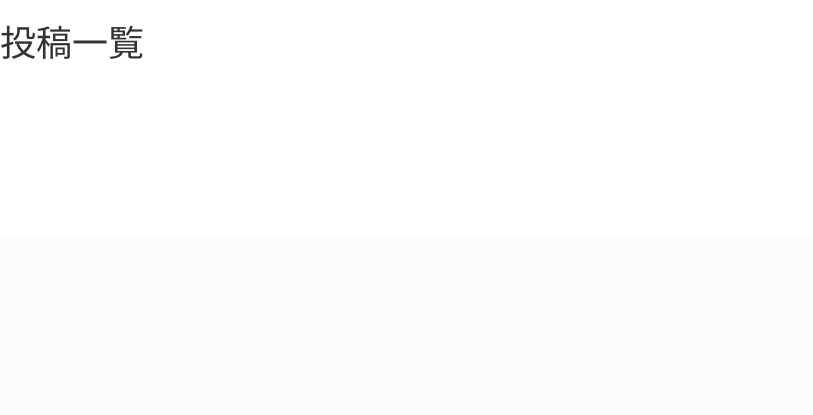
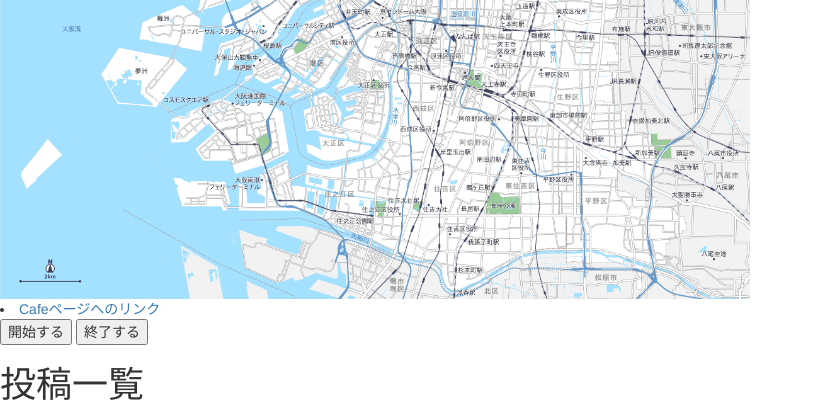
Before and after one commit to bayamax/djangosns-copy-test, a Django app: page / in a window 1280 px wide. Shown: the part 566-981 px from the top of the page, without its empty margins (0-813 px from the left). Before the commit the page ends 625 px from the top, so only its background shows below. Run offline with Django 3.2, Linux system fonts and the light colour scheme; data that the repository does not hold is empty; some libraries are stand-ins or nearby versions.

Commit message:
最新版です（ボタンだけ未完成）

```diff
--- a/mysite/mysite/urls.py
+++ b/mysite/mysite/urls.py
@@ -18,6 +18,9 @@
 from django.conf import settings
 from django.conf.urls.static import static
 
+
+app_name = 'caffetime'
+
 urlpatterns = [
     path('admin/', admin.site.urls),
     path('', include('post.urls')),
--- a/mysite/post/urls.py
+++ b/mysite/post/urls.py
@@ -7,4 +7,5 @@
 urlpatterns = [
     path('', views.post_list, name='post_list'),
     path('post_create/', views.post_create, name='post_create'),
+    path('', views.post_list, name='post_list'),
 ]
--- a/mysite/templates/post/post_list.html
+++ b/mysite/templates/post/post_list.html
@@ -4,14 +4,29 @@
 <head>
     <meta charset="utf-8">
     <title>投稿一覧</title>
+
 </head>
+
 
 <body>
     {% extends "base.html" %}
-
+    {% load static %}
+    {% block link %}
+    <link rel="stylesheet" type="text/css" href="{% static 'cafe/cafe.css' %}">
+    {% endblock %}
     {% block content %}
     <h2>Cafetime</h2>
-    <iframe src="https://www.google.com/maps/embed?pb=!1m18!1m12!1m3!1d6560.3761122400465!2d135.49067977677646!3d34.70043642173832!2m3!1f0!2f0!3f0!3m2!1i1024!2i768!4f13.1!3m3!1m2!1s0x6000e68d184cbfed%3A0xcddcd36b1d3ff7b9!2z44CSNTMwLTAwMDEg5aSn6Ziq5bqc5aSn6Ziq5biC5YyX5Yy65qKF55Sw!5e0!3m2!1sja!2sjp!4v1645792742668!5m2!1sja!2sjp" width="600" height="450" style="border:0;" allowfullscreen="" loading="lazy"></iframe>
+    <div id="cafe_page">
+        <div id="user_status">
+            <img src="{% static 'images/27004osakakoiki01.png.webp' %}" class="cafe">
+        </div>
+    </div>
+    <li><a href="{% url 'cafe:cafe' %}">Cafeページへのリンク</a></li>
+    <form action="post">
+        {% csrf_token %}
+        <button type="submit" name="start_button">開始する</button>
+        <button type="submit" name="finish_button">終了する</button>
+    </form>
     <h1>投稿一覧</h1>
     {% for post in post_list %}
     <p>{{ post.content }}</p>
```
Also changed, not shown: mysite/post/views.py (line endings or trailing spaces), mysite/static/images/27004osakakoiki01.png.webp (added).
